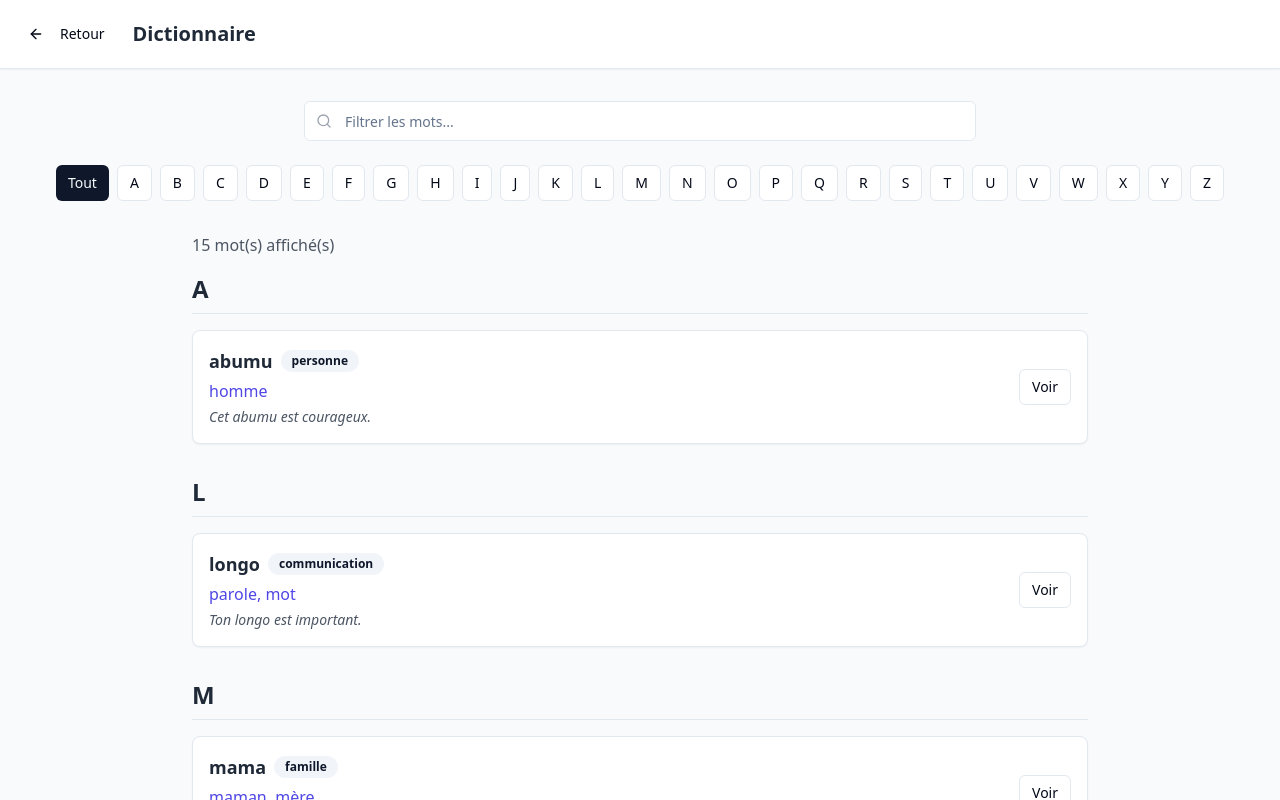
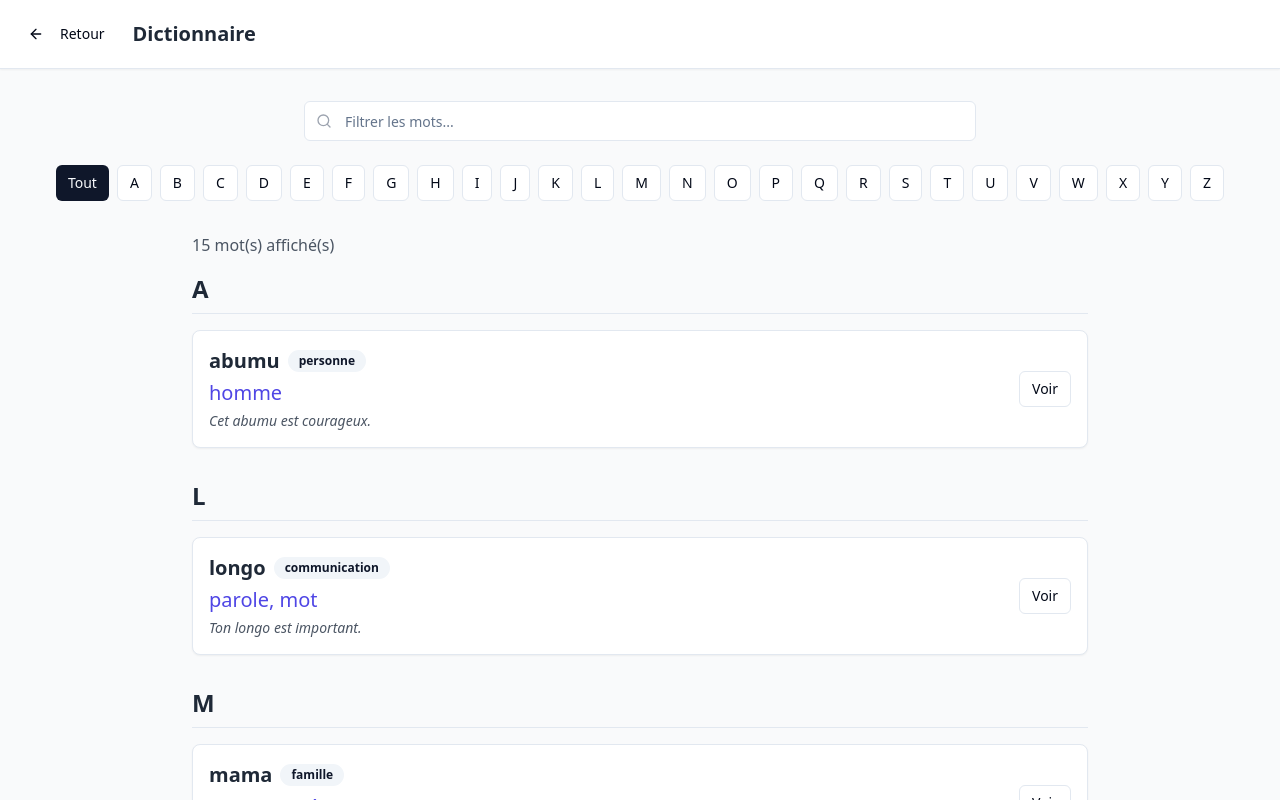
Before and after one commit to yawelmkk/nzebi-lingua-franca-dictionnaire, a React (Vite) app: page /dictionary in a window 1280 px wide. Built offline with nearby package versions, Linux system fonts and the light colour scheme.

Commit message:
Increase text size for French

```diff
--- a/src/pages/Dictionary.tsx
+++ b/src/pages/Dictionary.tsx
@@ -120,7 +120,7 @@ const Dictionary = () => {
                       <div className="flex items-center justify-between">
                         <div className="flex-1">
                           <div className="flex items-center gap-2 mb-1">
-                            <h3 className="text-lg font-semibold text-gray-800">
+                            <h3 className="text-xl font-semibold text-gray-800">
                               {word.nzebi}
                             </h3>
                             {word.category && (
@@ -129,7 +129,7 @@ const Dictionary = () => {
                               </Badge>
                             )}
                           </div>
-                          <p className="text-indigo-600 mb-1">
+                          <p className="text-xl font-medium text-indigo-600 mb-1">
                             {word.french}
                           </p>
                           {word.example && (
--- a/src/pages/Index.tsx
+++ b/src/pages/Index.tsx
@@ -169,7 +169,7 @@ const Index = () => {
                       <div className="flex items-center gap-4">
                         <div className="w-1 h-12 bg-emerald-400 rounded-full"></div>
                         <div className="flex items-center gap-3">
-                          <span className="text-xl font-semibold text-emerald-800">
+                          <span className="text-2xl font-semibold text-emerald-800">
                             {word.nzebi_word}
                           </span>
                           <button
@@ -196,7 +196,7 @@ const Index = () => {
                       {/* Traduction française */}
                       <div>
                         <h4 className="font-semibold text-emerald-700 mb-1">Traduction française :</h4>
-                        <p className="text-gray-700">{word.french_word}</p>
+                        <p className="text-xl font-medium text-gray-700">{word.french_word}</p>
                       </div>
 
                       {/* Nature du mot */}
@@ -217,7 +217,7 @@ const Index = () => {
                       {word.example_french && (
                         <div>
                           <h4 className="font-semibold text-emerald-700 mb-1">Exemple en français :</h4>
-                          <p className="text-gray-700 italic">{word.example_french}</p>
+                          <p className="text-lg text-gray-700 italic">{word.example_french}</p>
                         </div>
                       )}
 
--- a/src/pages/Search.tsx
+++ b/src/pages/Search.tsx
@@ -101,10 +101,10 @@ const Search = () => {
                 <CardContent className="p-6">
                   <div className="flex items-start justify-between mb-2">
                     <div className="flex-1">
-                      <h3 className="text-xl font-semibold text-gray-800 mb-1">
+                      <h3 className="text-2xl font-semibold text-gray-800 mb-1">
                         {word.nzebi}
                       </h3>
-                      <p className="text-lg text-indigo-600 mb-2">
+                      <p className="text-xl font-medium text-indigo-600 mb-2">
                         {word.french}
                       </p>
                       {word.category && (
```
Also changed, not shown: 1 other file (tests, documents, lock files or other folders).
